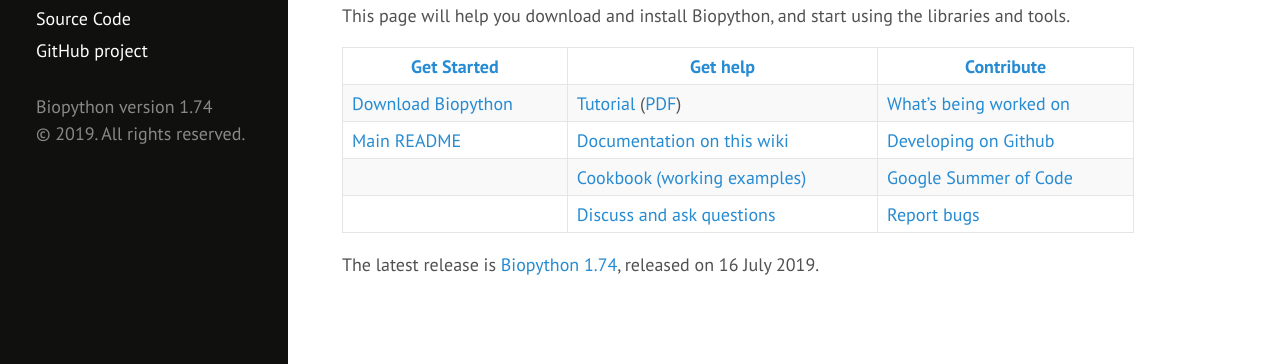
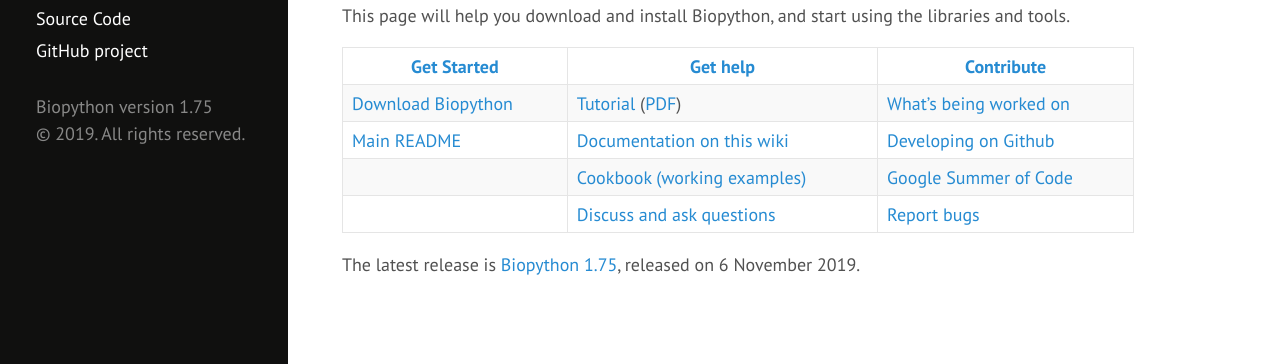
Before and after one commit to biopython/biopython.github.io, a Jekyll site: the page built from wiki/Biopython.md, in a window 1280 px wide. Shown: the part 503-867 px from the top of the page. Built offline with Jekyll 4.4.1, drawn with Linux system fonts in a browser that asks for light colours.

Commit message:
Biopython 1.75

```diff
--- a/_config.yml
+++ b/_config.yml
@@ -20,6 +20,6 @@ author:
   url: https://twitter.com/biopython
 
 # Custom variables for Hyde theme
-version: "1.74"
+version: "1.75"
 github:
   repo: https://github.com/biopython/biopython
--- a/wiki/Biopython.md
+++ b/wiki/Biopython.md
@@ -43,5 +43,5 @@ the libraries and tools.
 |                                                                                                                                                | [ Cookbook (working examples)](wiki/Category%3ACookbook "wikilink")                                                                  | [Google Summer of Code](wiki/Google_Summer_of_Code "wikilink")                                                                     |
 |                                                                                                                                                | [ Discuss and ask questions](wiki/Mailing_lists "wikilink")                                                                          | [Report bugs](https://github.com/biopython/biopython/issues) |
 
-The latest release is [Biopython 1.74](wiki/Download "wikilink"), released on
-16 July 2019.
+The latest release is [Biopython 1.75](wiki/Download "wikilink"), released on
+6 November 2019.
```
Also changed, not shown: wiki/Download.md (+13 -5 lines).
